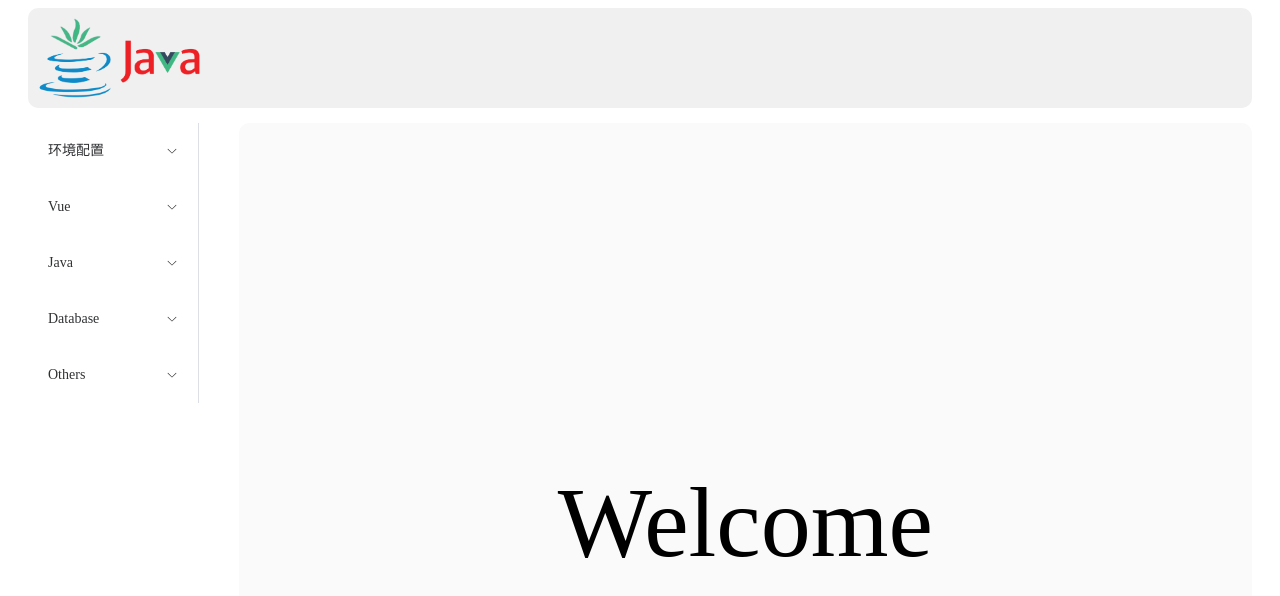
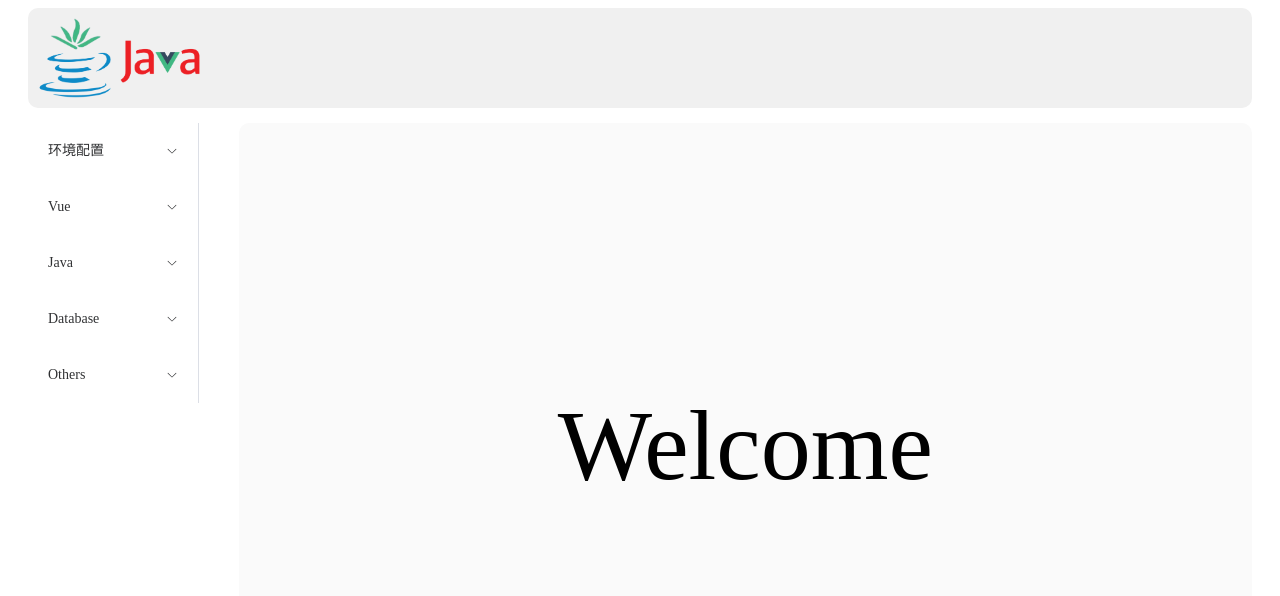
Before and after one commit to PerryKum/vue_blog, a Vue app: page / in a window 1280 px wide. Shown: the top 596 px of the page. Built offline with nearby package versions, Linux system fonts and the light colour scheme.

Commit message:
20240410160158

```diff
--- a/index.html
+++ b/index.html
@@ -1,5 +1,5 @@
 <!DOCTYPE html>
-<html lang="en">
+<html>
   <head>
     <meta charset="UTF-8">
     <link rel="icon" href="/favicon.ico">
--- a/src/components/Details.vue
+++ b/src/components/Details.vue
@@ -5,7 +5,7 @@
 </template>
 
 <script lang="ts" setup>
-import { onMounted, reactive } from 'vue';
+import { reactive } from 'vue';
 import { RouterView } from 'vue-router'
 
 const detailsBox = reactive({
--- a/src/views/Welcome.vue
+++ b/src/views/Welcome.vue
@@ -1,9 +1,11 @@
 <template>
-    <div class="welcome">Welcome</div>
+    <div class="welcome" :style="{ lineHeight: lineHeight + 'px' }">Welcome</div>
 </template>
 
 <script lang="ts" setup>
+import { computed } from 'vue';
 
+const lineHeight = computed(() => window.innerHeight - 155)
 </script>
 
 <style scoped>
```
Lines whose indentation alone changed are shown as unchanged.
